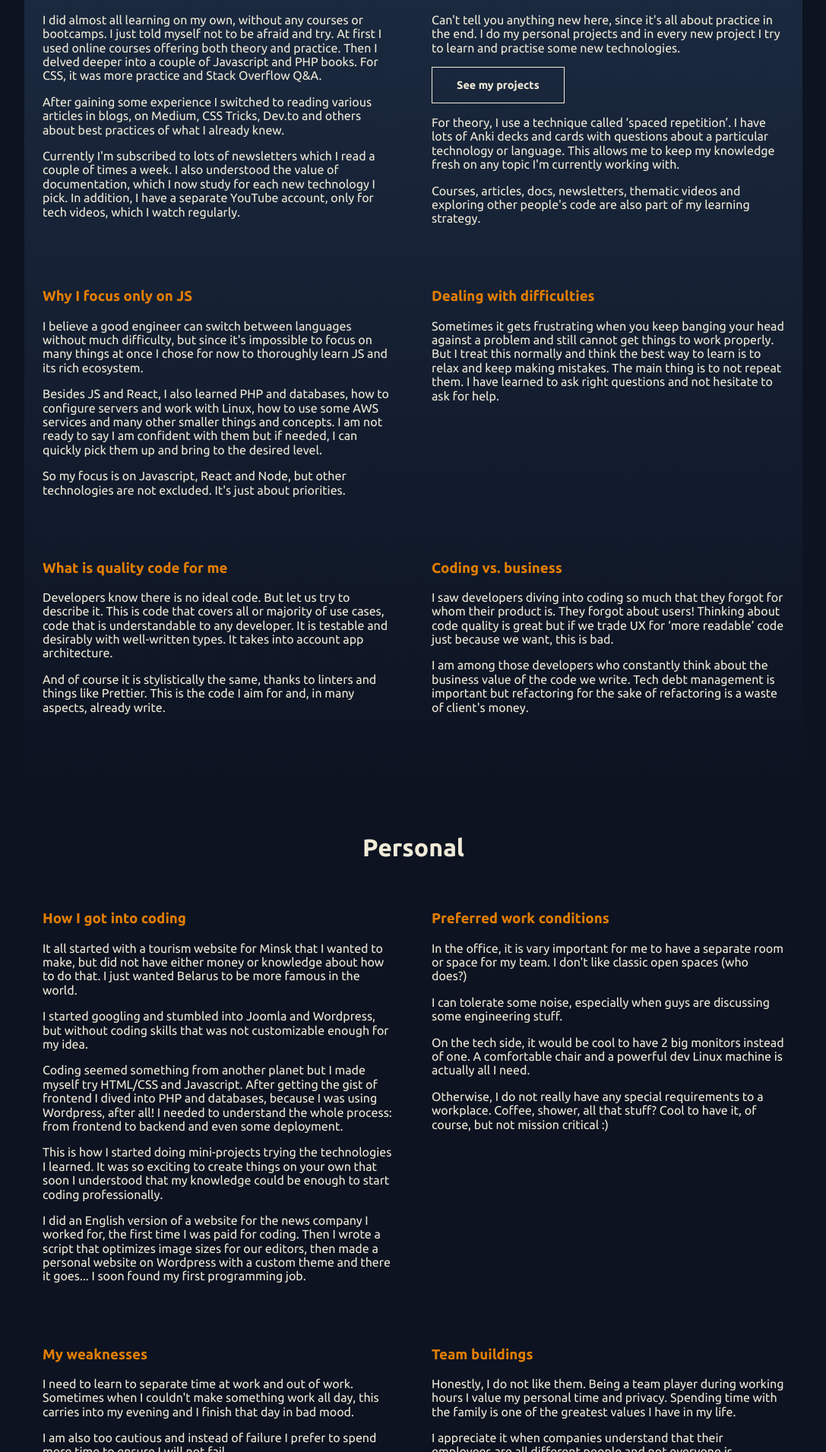
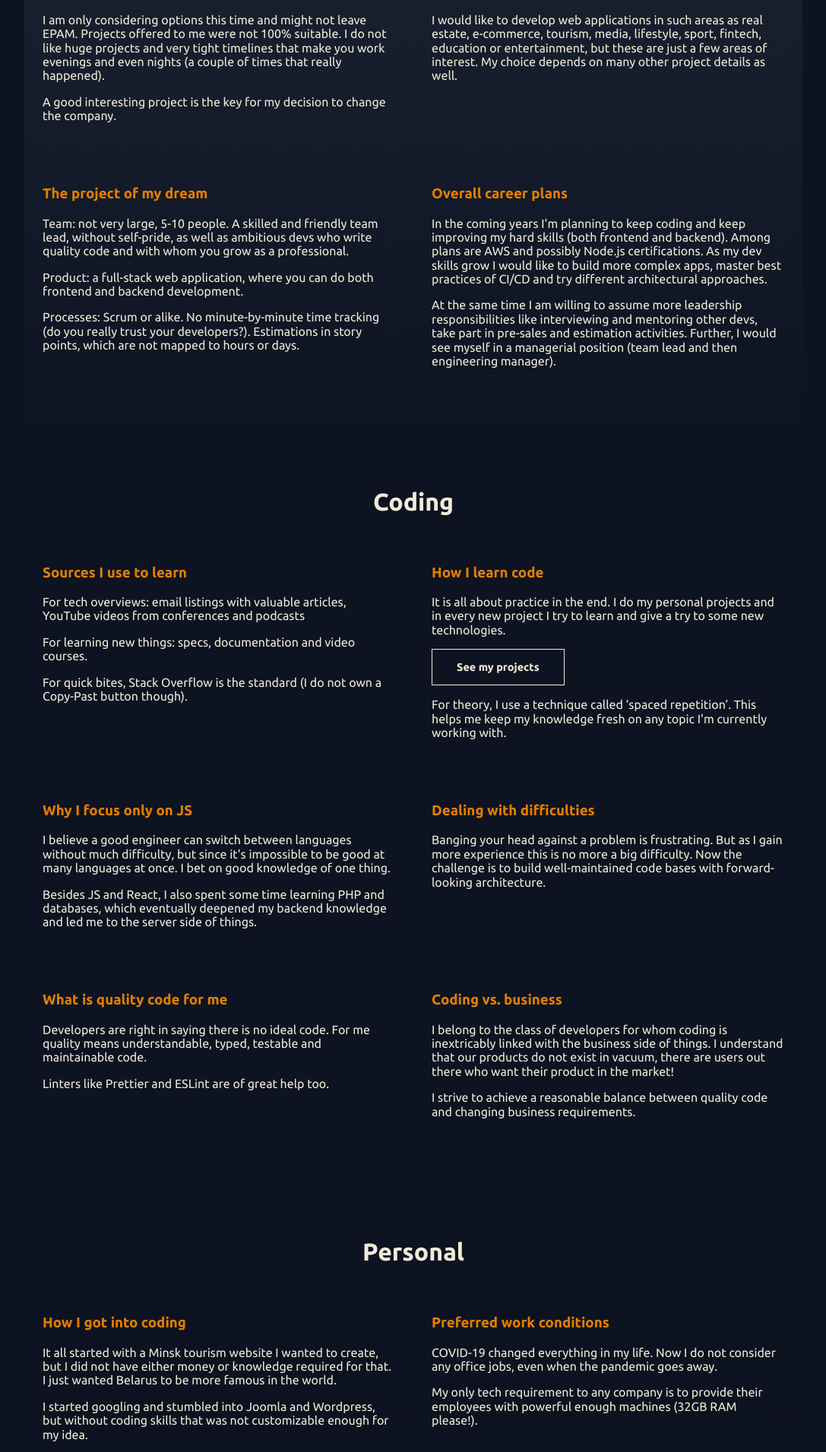
Before and after one commit to ikushlianski/ilya-online-nextjs, a Next.js app: page /about in a window 1280 px wide. Shown: the part 309-2220 px from the top of the page at 76% size, without its empty margins (96-1183 px from the left). Built offline with nearby package versions, Linux system fonts and the light colour scheme.

Commit message:
Update personal information

```diff
--- a/src/pages/about/AboutPage.scss
+++ b/src/pages/about/AboutPage.scss
@@ -23,14 +23,14 @@
   }
 }
 
-#Coding {
+#WorkCareer {
   background: linear-gradient(to bottom, var(--primaryLight), var(--primary));
 }
 
-#Personal {
+#Coding {
   background: var(--primary);
 }
 
-#WorkCareer {
+#Personal {
   background: linear-gradient(to bottom, var(--primary), var(--primary-darker));
 }
--- a/src/pages/about/index.js
+++ b/src/pages/about/index.js
@@ -9,53 +9,108 @@ import './AboutPage.scss';
 const AboutPage = () => (
   <Layout title="Ilya Kushlianski - About me">
     <div className="AboutMePage">
+      <Block id="WorkCareer">
+        <h1 className="AboutMePage__Heading">HR information</h1>
+        <div className="AboutMePage__QA">
+          {Date.now() < dayjs('2021-07-15') && (
+            <Card flat>
+              <h3 className="AboutMePage__Q">
+                Why I am considering changing my current company
+              </h3>
+              <p>
+                I am only considering options this time and might not leave
+                EPAM. Projects offered to me were not 100% suitable. I do not
+                like huge projects and very tight timelines that make you work
+                evenings and even nights (a couple of times that really
+                happened).
+              </p>
+              <p>
+                A good interesting project is the key for my decision to change
+                the company.
+              </p>
+            </Card>
+          )}
+
+          <Card flat>
+            <h3 className="AboutMePage__Q">Domains I am interested in</h3>
+            <p>
+              I would like to develop web applications in such areas as real
+              estate, e-commerce, tourism, media, lifestyle, sport, fintech,
+              education or entertainment, but these are just a few areas of
+              interest. My choice depends on many other project details as well.
+            </p>
+          </Card>
+
+          <Card flat>
+            <h3 className="AboutMePage__Q">The project of my dream</h3>
+            <p>
+              Team: not very large, 5-10 people. A skilled and friendly team
+              lead, without self-pride, as well as ambitious devs who write
+              quality code and with whom you grow as a professional.
+            </p>
+            <p>
+              Product: a full-stack web application, where you can do both
+              frontend and backend development.
+            </p>
+            <p>
+              Processes: Scrum or alike. No minute-by-minute time tracking (do
+              you really trust your developers?). Estimations in story points,
+              which are not mapped to hours or days.
+            </p>
+          </Card>
+
+          <Card flat>
+            <h3 className="AboutMePage__Q">Overall career plans</h3>
+            <p>
+              In the coming years I&apos;m planning to keep coding and keep
+              improving my hard skills (both frontend and backend). Among plans
+              are AWS and possibly Node.js certifications. As my dev skills grow
+              I would like to build more complex apps, master best practices of
+              CI/CD and try different architectural approaches.
+            </p>
+            <p>
+              At the same time I am willing to assume more leadership
+              responsibilities like interviewing and mentoring other devs, take
+              part in pre-sales and estimation activities. Further, I would see
+              myself in a managerial position (team lead and then engineering
+              manager).
+            </p>
+          </Card>
+        </div>
+      </Block>
+
       <Block id="Coding">
         <h1 className="AboutMePage__Heading">Coding</h1>
         <div className="AboutMePage__QA">
           <Card flat>
             <h3 className="AboutMePage__Q">Sources I use to learn</h3>
             <p>
-              I did almost all learning on my own, without any courses or
-              bootcamps. I just told myself not to be afraid and try. At first I
-              used online courses offering both theory and practice. Then I
-              delved deeper into a couple of Javascript and PHP books. For CSS,
-              it was more practice and Stack Overflow Q&A.
+              For tech overviews: email listings with valuable articles, YouTube
+              videos from conferences and podcasts
             </p>
             <p>
-              After gaining some experience I switched to reading various
-              articles in blogs, on Medium, CSS Tricks, Dev.to and others about
-              best practices of what I already knew.
+              For learning new things: specs, documentation and video courses.
             </p>
             <p>
-              Currently I&apos;m subscribed to lots of newsletters which I read
-              a couple of times a week. I also understood the value of
-              documentation, which I now study for each new technology I pick.
-              In addition, I have a separate YouTube account, only for tech
-              videos, which I watch regularly.
+              For quick bites, Stack Overflow is the standard (I do not own a
+              Copy-Past button though).
             </p>
           </Card>
 
           <Card flat>
             <h3 className="AboutMePage__Q">How I learn code</h3>
             <p>
-              Can&apos;t tell you anything new here, since it&apos;s all about
-              practice in the end. I do my personal projects and in every new
-              project I try to learn and practise some new technologies.
+              It is all about practice in the end. I do my personal projects and
+              in every new project I try to learn and give a try to some new
+              technologies.
             </p>
             <Button inverted href="/works/index.html">
               See my projects
             </Button>
             <p>
               For theory, I use a technique called &lsquo;spaced
-              repetition&rsquo;. I have lots of Anki decks and cards with
-              questions about a particular technology or language. This allows
-              me to keep my knowledge fresh on any topic I&apos;m currently
-              working with.
-            </p>
-            <p>
-              Courses, articles, docs, newsletters, thematic videos and
-              exploring other people&apos;s code are also part of my learning
-              strategy.
+              repetition&rsquo;. This helps me keep my knowledge fresh on any
+              topic I&apos;m currently working with.
             </p>
           </Card>
 
@@ -63,64 +118,47 @@ const AboutPage = () => (
             <h3 className="AboutMePage__Q">Why I focus only on JS</h3>
             <p>
               I believe a good engineer can switch between languages without
-              much difficulty, but since it&apos;s impossible to focus on many
-              things at once I chose for now to thoroughly learn JS and its rich
-              ecosystem.
+              much difficulty, but since it&apos;s impossible to be good at many
+              languages at once. I bet on good knowledge of one thing.
             </p>
             <p>
-              Besides JS and React, I also learned PHP and databases, how to
-              configure servers and work with Linux, how to use some AWS
-              services and many other smaller things and concepts. I am not
-              ready to say I am confident with them but if needed, I can quickly
-              pick them up and bring to the desired level.
-            </p>
-            <p>
-              So my focus is on Javascript, React and Node, but other
-              technologies are not excluded. It&apos;s just about priorities.
+              Besides JS and React, I also spent some time learning PHP and
+              databases, which eventually deepened my backend knowledge and led
+              me to the server side of things.
             </p>
           </Card>
 
           <Card flat>
             <h3 className="AboutMePage__Q">Dealing with difficulties</h3>
             <p>
-              Sometimes it gets frustrating when you keep banging your head
-              against a problem and still cannot get things to work properly.
-              But I treat this normally and think the best way to learn is to
-              relax and keep making mistakes. The main thing is to not repeat
-              them. I have learned to ask right questions and not hesitate to
-              ask for help.
+              Banging your head against a problem is frustrating. But as I gain
+              more experience this is no more a big difficulty. Now the
+              challenge is to build well-maintained code bases with
+              forward-looking architecture.
             </p>
           </Card>
 
           <Card flat>
             <h3 className="AboutMePage__Q">What is quality code for me</h3>
             <p>
-              Developers know there is no ideal code. But let us try to describe
-              it. This is code that covers all or majority of use cases, code
-              that is understandable to any developer. It is testable and
-              desirably with well-written types. It takes into account app
-              architecture.
+              Developers are right in saying there is no ideal code. For me
+              quality means understandable, typed, testable and maintainable
+              code.
             </p>
-            <p>
-              And of course it is stylistically the same, thanks to linters and
-              things like Prettier. This is the code I aim for and, in many
-              aspects, already write.
-            </p>
+            <p>Linters like Prettier and ESLint are of great help too.</p>
           </Card>
 
           <Card flat>
             <h3 className="AboutMePage__Q">Coding vs. business</h3>
             <p>
-              I saw developers diving into coding so much that they forgot for
-              whom their product is. They forgot about users! Thinking about
-              code quality is great but if we trade UX for &lsquo;more
-              readable&rsquo; code just because we want, this is bad.
+              I belong to the class of developers for whom coding is
+              inextricably linked with the business side of things. I understand
+              that our products do not exist in vacuum, there are users out
+              there who want their product in the market!
             </p>
             <p>
-              I am among those developers who constantly think about the
-              business value of the code we write. Tech debt management is
-              important but refactoring for the sake of refactoring is a waste
-              of client&apos;s money.
+              I strive to achieve a reasonable balance between quality code and
+              changing business requirements.
             </p>
           </Card>
         </div>
@@ -132,9 +170,9 @@ const AboutPage = () => (
           <Card flat>
             <h3 className="AboutMePage__Q">How I got into coding</h3>
             <p>
-              It all started with a tourism website for Minsk that I wanted to
-              make, but did not have either money or knowledge about how to do
-              that. I just wanted Belarus to be more famous in the world.
+              It all started with a Minsk tourism website I wanted to create,
+              but I did not have either money or knowledge required for that. I
+              just wanted Belarus to be more famous in the world.
             </p>
             <p>
               I started googling and stumbled into Joomla and Wordpress, but
@@ -142,83 +180,52 @@ const AboutPage = () => (
               idea.
             </p>
             <p>
-              Coding seemed something from another planet but I made myself try
-              HTML/CSS and Javascript. After getting the gist of frontend I
-              dived into PHP and databases, because I was using Wordpress, after
-              all! I needed to understand the whole process: from frontend to
-              backend and even some deployment.
+              Despite some self-doubts I decided to give HTML/CSS and Javascript
+              a try. I liked it so much that I then dived into PHP and
+              databases. Running a Wordpress website I needed to understand the
+              whole process, from frontend to backend and even some deployment.
             </p>
             <p>
-              This is how I started doing mini-projects trying the technologies
-              I learned. It was so exciting to create things on your own that
-              soon I understood that my knowledge could be enough to start
-              coding professionally.
-            </p>
-            <p>
-              I did an English version of a website for the news company I
-              worked for, the first time I was paid for coding. Then I wrote a
-              script that optimizes image sizes for our editors, then made a
-              personal website on Wordpress with a custom theme and there it
-              goes... I soon found my first programming job.
+              I started doing other mini-projects trying the technologies I
+              learned. I made an English version of a website for the news
+              company I worked for, the first time I was paid for coding. Then
+              came other small works and there it goes... I soon landed my first
+              programming job.
             </p>
           </Card>
 
           <Card flat>
             <h3 className="AboutMePage__Q">Preferred work conditions</h3>
             <p>
-              In the office, it is vary important for me to have a separate room
-              or space for my team. I don&apos;t like classic open spaces (who
-              does?)
+              COVID-19 changed everything in my life. Now I do not consider any
+              office jobs, even when the pandemic goes away.
             </p>
             <p>
-              I can tolerate some noise, especially when guys are discussing
-              some engineering stuff.
-            </p>
-            <p>
-              On the tech side, it would be cool to have 2 big monitors instead
-              of one. A comfortable chair and a powerful dev Linux machine is
-              actually all I need.
-            </p>
-            <p>
-              Otherwise, I do not really have any special requirements to a
-              workplace. Coffee, shower, all that stuff? Cool to have it, of
-              course, but not mission critical :)
+              My only tech requirement to any company is to provide their
+              employees with powerful enough machines (32GB RAM please!).
             </p>
           </Card>
 
           <Card flat>
             <h3 className="AboutMePage__Q">My weaknesses</h3>
             <p>
-              I need to learn to separate time at work and out of work.
-              Sometimes when I couldn&apos;t make something work all day, this
-              carries into my evening and I finish that day in bad mood.
+              I sometimes find it hard to maintain work-life balance. Sometimes
+              when I couldn&apos;t make something work by the end of the day,
+              this carries into my evening and I may finish that day in worse
+              mood than usual.
             </p>
             <p>
               I am also too cautious and instead of failure I prefer to spend
               more time to ensure I will not fail.
             </p>
             <p>
-              Sometimes I am too serious and too focused on work not allowing
-              myself to relax and do some tea talk with teammates.
+              Talking to lots of unfamiliar people is a stress for everyone,
+              myself included.
             </p>
             <p>
               Finally, I am not firm enough in some communications and if I face
-              aggression I cannot respond adequately, which hurts my morale. I
-              need to learn to handle this better.
-            </p>
-          </Card>
-
-          <Card flat>
-            <h3 className="AboutMePage__Q">Team buildings</h3>
-            <p>
-              Honestly, I do not like them. Being a team player during working
-              hours I value my personal time and privacy. Spending time with the
-              family is one of the greatest values I have in my life.
-            </p>
-            <p>
-              I appreciate it when companies understand that their employees are
-              all different people and not everyone is interested in public
-              gatherings. Hope you are among these companies, too!
+              (passive?) aggression I may not be able to respond adequately,
+              which hurts my morale. I need to learn to handle this better.
             </p>
           </Card>
 
@@ -240,91 +247,16 @@ const AboutPage = () => (
             <p>
               I love reading about the history of the 20th century, because I
               want to understand why things happened as they did, why Belarus is
-              where it is now, why the quality of life is on the present level
-              and what happened to other countries over the same time.
+              where it is now, why we lag behind many countries.
             </p>
             <p>
-              Space and universe is another topic I am attracted. We know so
-              little about the world we live in! Here also go fiction books,
-              especially about time travelling.
+              Good music to relax is the best remedy after a hard working day. I
+              am fond of fiction books, especially about time travelling.
             </p>
             <p>
-              Recently, I dived a bit into urbanism. It is fascinating how
-              people make their cities a much better place! Minsk can borrow a
-              lot of ideas from around the globe.
-            </p>
-          </Card>
-        </div>
-      </Block>
-
-      <Block id="WorkCareer">
-        <h1 className="AboutMePage__Heading">Work & Career</h1>
-        <div className="AboutMePage__QA">
-          {Date.now() < dayjs('2020-07-15') && (
-            <Card flat>
-              <h3 className="AboutMePage__Q">
-                Why I am leaving my current company
-              </h3>
-              <p>
-                Because of lack of pure web projects. When taking this job 2
-                years ago I did not yet pay that much attention to what a
-                company does. It was about matching my skills with
-                companies&apos; requirements. Klika Tech&apos;s main domain is
-                IoT and almost all projects the company could offer me were just
-                frontend for IoT devices, while I want a full-stack web project.
-              </p>
-              <p>
-                At the same time I&apos;m grateful to the company for letting me
-                gain valuable experience and assigning me to one of the few
-                projects without an IoT component.
-              </p>
-            </Card>
-          )}
-
-          <Card flat>
-            <h3 className="AboutMePage__Q">Domains I am interested in</h3>
-            <p>
-              I would like to develop web applications in such areas as real
-              estate, tourism, media, lifestyle, sport, fintech, education or
-              entertainment, but these are just a few areas of interest. My
-              choice depends on many other project details as well.
-            </p>
-          </Card>
-
-          <Card flat>
-            <h3 className="AboutMePage__Q">The project of my dream</h3>
-            <p>
-              Team: not very large, 3-10 people. A skilled and friendly team
-              lead and talented devs who write quality code and with whom you
-              grow as a professional.
-            </p>
-            <p>
-              Product: develop a full-stack web application, where both frontend
-              and backend is developed together, by our team. This product is
-              already in use or will shortly be in use by lots of people, so the
-              team will get feedback from real users instantly.
-            </p>
-            <p>
-              Processes: something at least resembling Scrum. No strict time
-              tracking (I am a reliable person and prove it everywhere I work).
-            </p>
-          </Card>
-
-          <Card flat>
-            <h3 className="AboutMePage__Q">Overall career plans</h3>
-            <p>
-              In the coming years I&apos;m planning to keep coding and improve
-              my skills a lot (both frontend and backend). Among plans are
-              certifications for AWS and Node.js. As my dev skills grow I would
-              like to build more complex apps, master best practices of
-              deployment and web security and try different architectural
-              approaches.
-            </p>
-            <p>
-              At the same time I am willing to assume more business-related
-              responsibilities like interviewing and mentoring of junior devs,
-              take part in pre-sales activities. Further, I see myself in a
-              management position (team lead).
+              Recently, I dived into urbanism. It is fascinating how people make
+              their cities a much better place! Minsk can borrow a lot of ideas
+              from around the globe.
             </p>
           </Card>
         </div>
--- a/src/styles/styles.scss
+++ b/src/styles/styles.scss
@@ -13,7 +13,7 @@
   --primary-lighter: #0F1D2D;
   --primary-darker: #0C0E1B;
 
-  --primaryLight: #1D2D44;
+  --primaryLight: #1b2333;
   --secondary: #3E5C76;
   --secondaryLight: #748CAB;
   --textColor: #F0EBD8;
```
